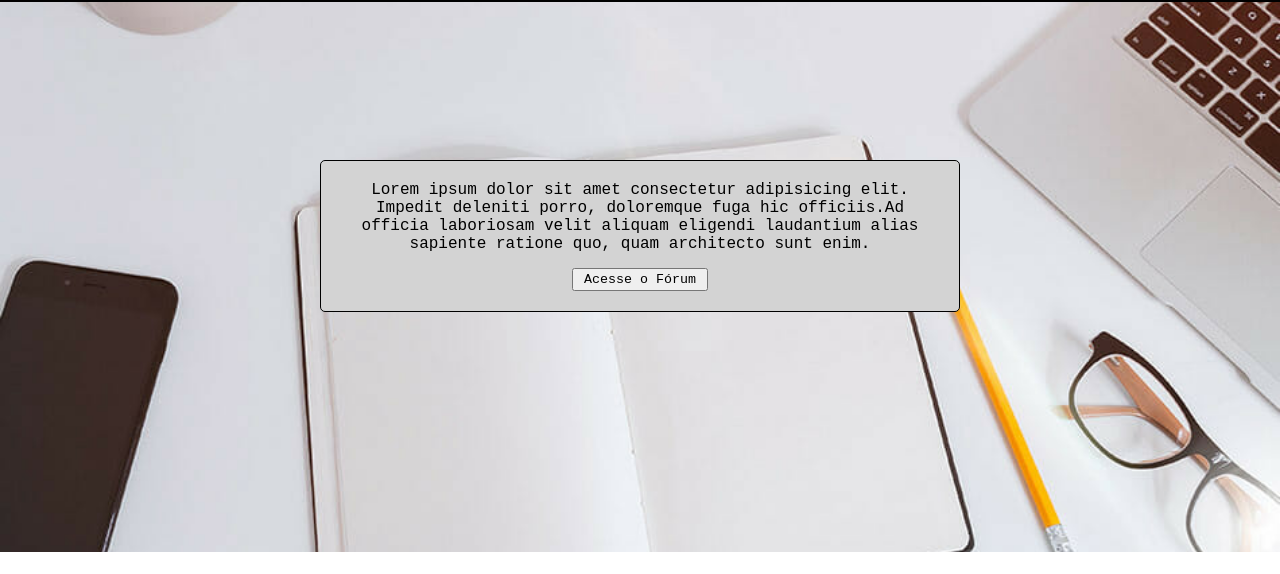
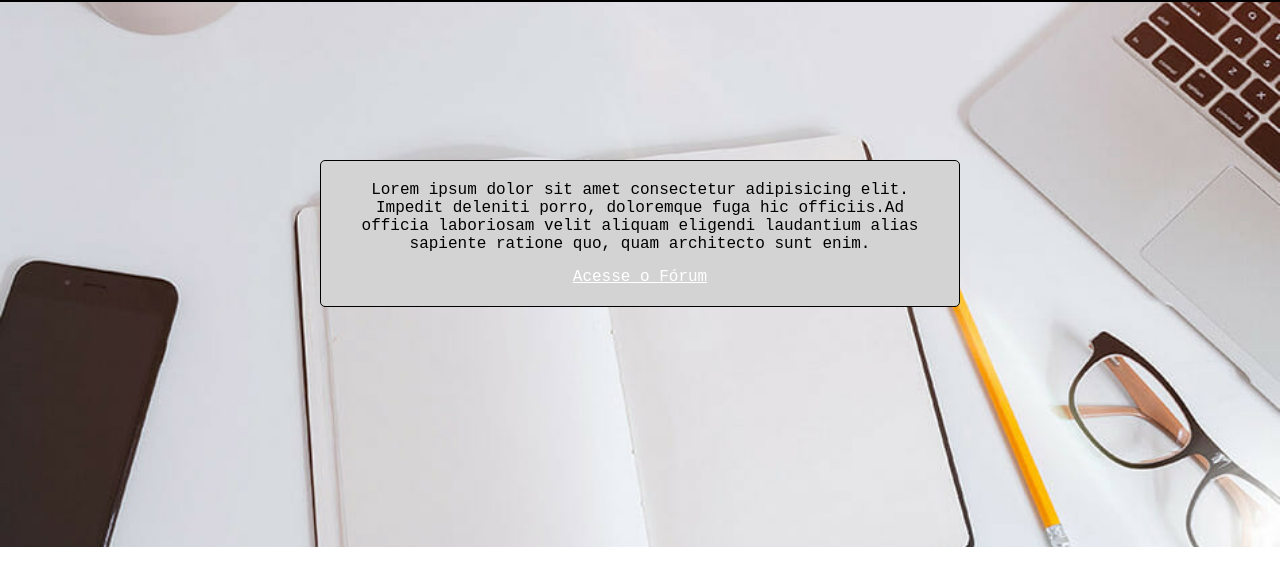
Before and after one commit to LuisBraga31/projetotudoaqui.github.io, a plain HTML site: page index.html in a window 1280 px wide. Shown: the part 80-654 px from the top of the page. Drawn offline with Linux system fonts and the light colour scheme.

Commit message:
Ajustes no footer e main

```diff
--- a/css/index.css
+++ b/css/index.css
@@ -1,3 +1,7 @@
+main {
+    height: calc(250vh - 50px);
+}
+
 /* FORUM */
 
 /* Efeito Parallax: Parallax é o nome dado ao efeito de
--- a/css/padrao.css
+++ b/css/padrao.css
@@ -13,6 +13,11 @@
 html {
     scroll-behavior: smooth;
 }
+
+html,body {
+    overflow-x: hidden !important;
+}
+
 
 button {
     cursor: pointer;
@@ -57,7 +62,10 @@ button {
 }
 
 /* FOOTER */
-
+footer {
+    position: absolute;
+    width: 100%;
+}
 .footer-tag {
     width: 100%;
     padding: 1em;
--- a/index.html
+++ b/index.html
@@ -40,7 +40,7 @@
                     fuga hic officiis.Ad officia laboriosam velit aliquam eligendi laudantium alias sapiente ratione
                     quo, quam architecto sunt enim.
                 </p>
-                <button> Acesse o Fórum </button>
+                <a href="./pages/formulario.html"> Acesse o Fórum </a>
             </div>
 
 
```
